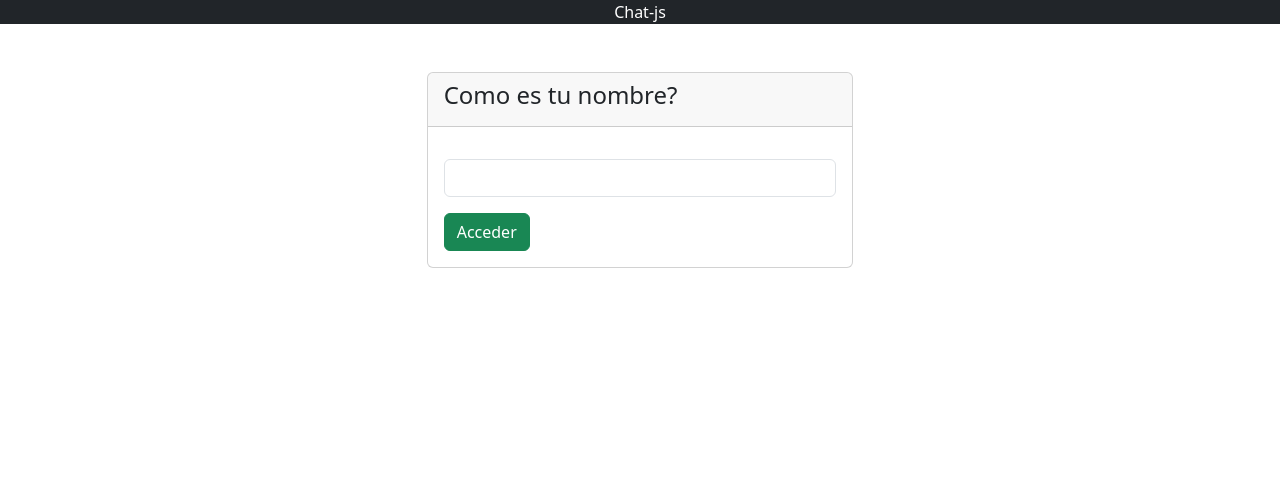
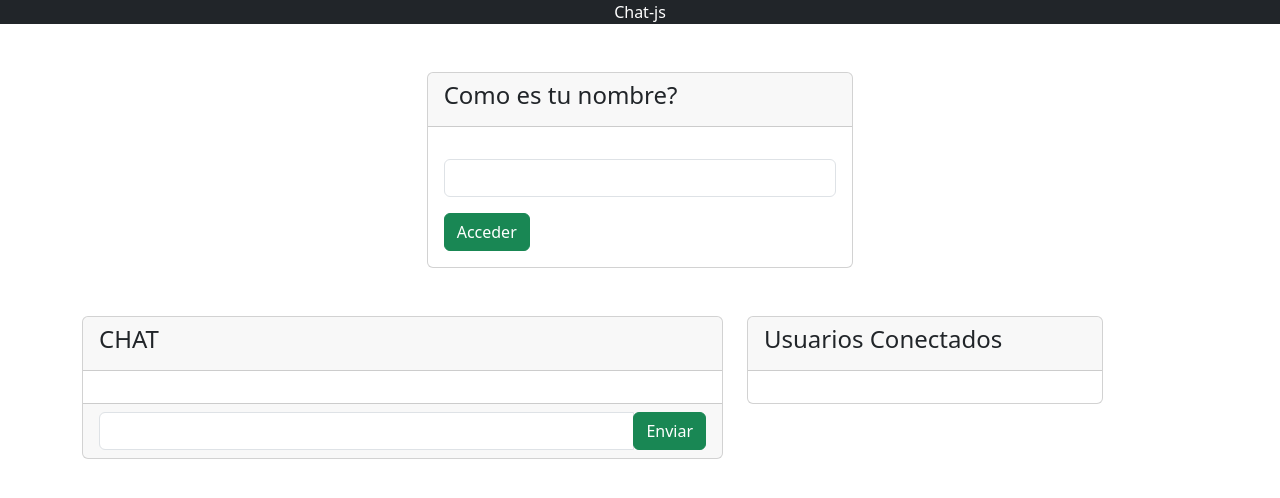
Before and after one commit to stiven192002/chat-js, a website: page src/public/index.html in a window 1280 px wide. Drawn offline with nearby package versions, Linux system fonts and the light colour scheme; no server answers.

Commit message:
se acabo la interfas de usuario

```diff
--- a/src/public/index.html
+++ b/src/public/index.html
@@ -35,7 +35,65 @@
 
             <!--FORMULARIO CHAT  -->
 
+       <div class="container" id="content-wrap">
 
+            <div class="row">
+
+                    <div class="col-md-7 mt-5">
+
+                        <div class="card">
+
+                              <div class="card-header">
+
+                                <h4>CHAT</h4>
+                              </div>
+
+                              <div class="card-body" id="chat">
+                             </div>
+
+                          <form id="message-form"  class="card-footer">
+                            <div class="input-group">
+                                <input class="form-control" type="text" id="message">
+
+                                 <div class="input-group-append">
+                                     <button class="btn btn-success" type="submit">Enviar</button>
+                                 </div>
+
+                            </div>
+
+
+                          </form>
+                        </div>
+                    </div>
+
+
+
+                <div class="col-md-4 mt-5">
+
+                     <div class="card">
+
+                            <div class="card-header">
+                                <h4>Usuarios Conectados</h4>
+                            </div>
+
+                            <div class="card-body">
+                                <div id="usernames">
+
+                                </div>
+                            </div>
+
+
+                     </div>
+
+
+
+                </div>
+
+
+
+            </div>
+
+       </div>
 
     <script src="/socket.io/socket.io.js" charset="UTF-8"></script>
     <script src="./js/main.js"></script>
```
